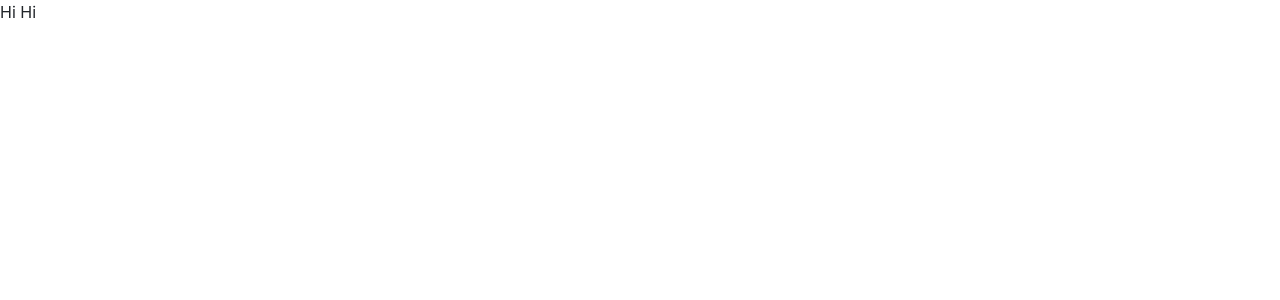
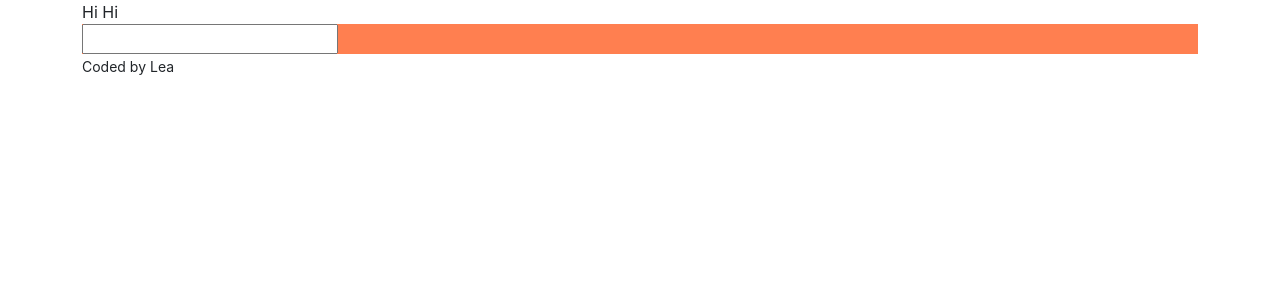
Before and after one commit to LeaPapadopoulos/dictionary-project, a React (Create React App) app: page / in a window 1280 px wide. Shown: the top 300 px of the page. Built offline with nearby package versions, Linux system fonts and the light colour scheme.

Commit message:
search engine built

```diff
--- a/src/App.js
+++ b/src/App.js
@@ -1,13 +1,20 @@
 
 import './App.css';
+import Dictionary from "./Dictionary";
 
 function App() {
   return (
     <div className="App">
-      <header className="App-header">
+      <div className="container">
+        <header className="App-header">Hi Hi</header>
+        <main>
 
-      </header>
-      Hi Hi
+          <Dictionary defaultKeyword="sunset" />
+        </main>
+        <footer className="App-footer">
+          <small>Coded by Lea</small>
+        </footer>
+      </div>
     </div>
   );
 }
--- /dev/null
+++ b/src/Dictionary.css
@@ -0,0 +1,3 @@
+.Dictionary {
+    background: coral;
+}
--- /dev/null
+++ b/src/Dictionary.js
@@ -0,0 +1,30 @@
+import React, {useState} from "react";
+import "./Dictionary.css";
+
+export default function Dictionary() {
+    let [keyword,setKeyword]=useState("");
+
+
+    function search(event){
+        event.preventDefault();
+        alert ("Searching");
+    }
+
+
+    function handleKeywordChange(event){
+         setKeyword(event.target.value);
+
+    }
+
+    return (
+      <div className="Dictionary">
+        <form onSubmit={search}>
+          <input
+            type="search"
+            onChange={handleKeywordChange}
+
+          />
+        </form>
+      </div>
+    );
+}
```
